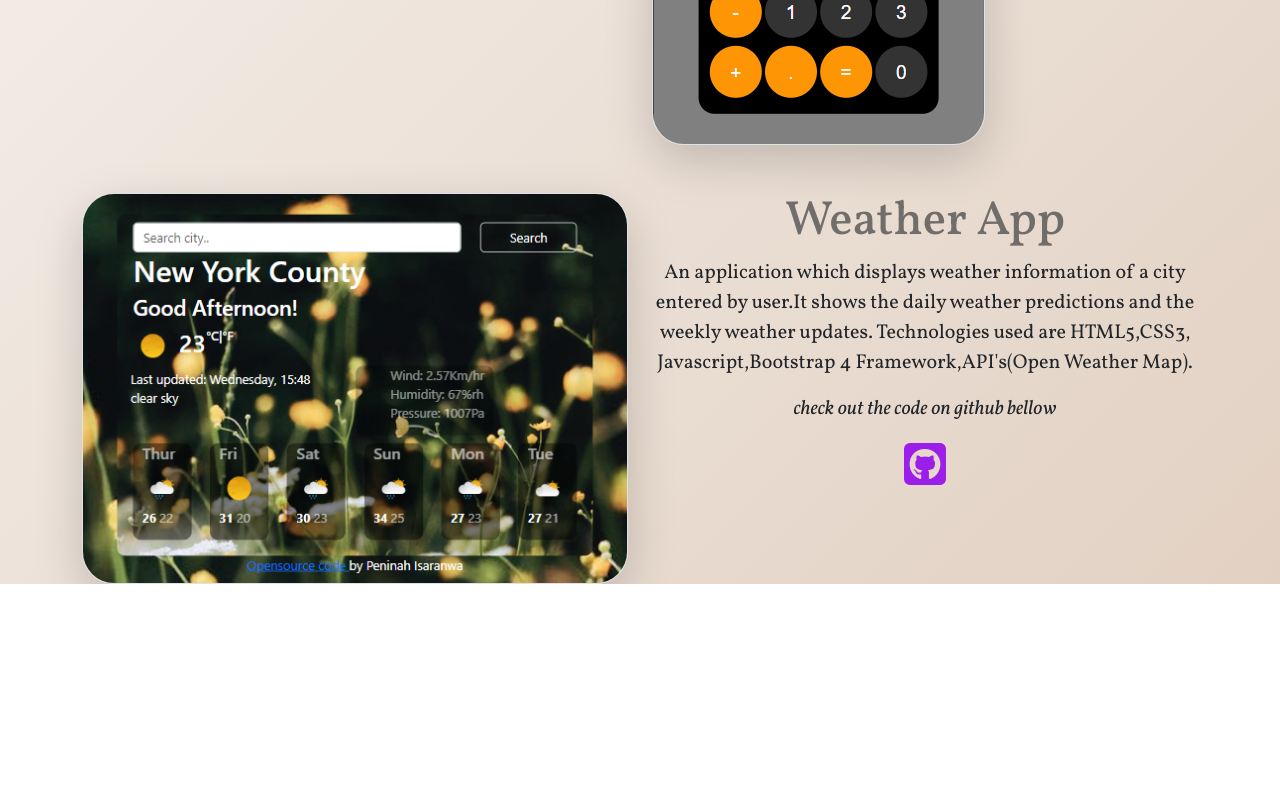
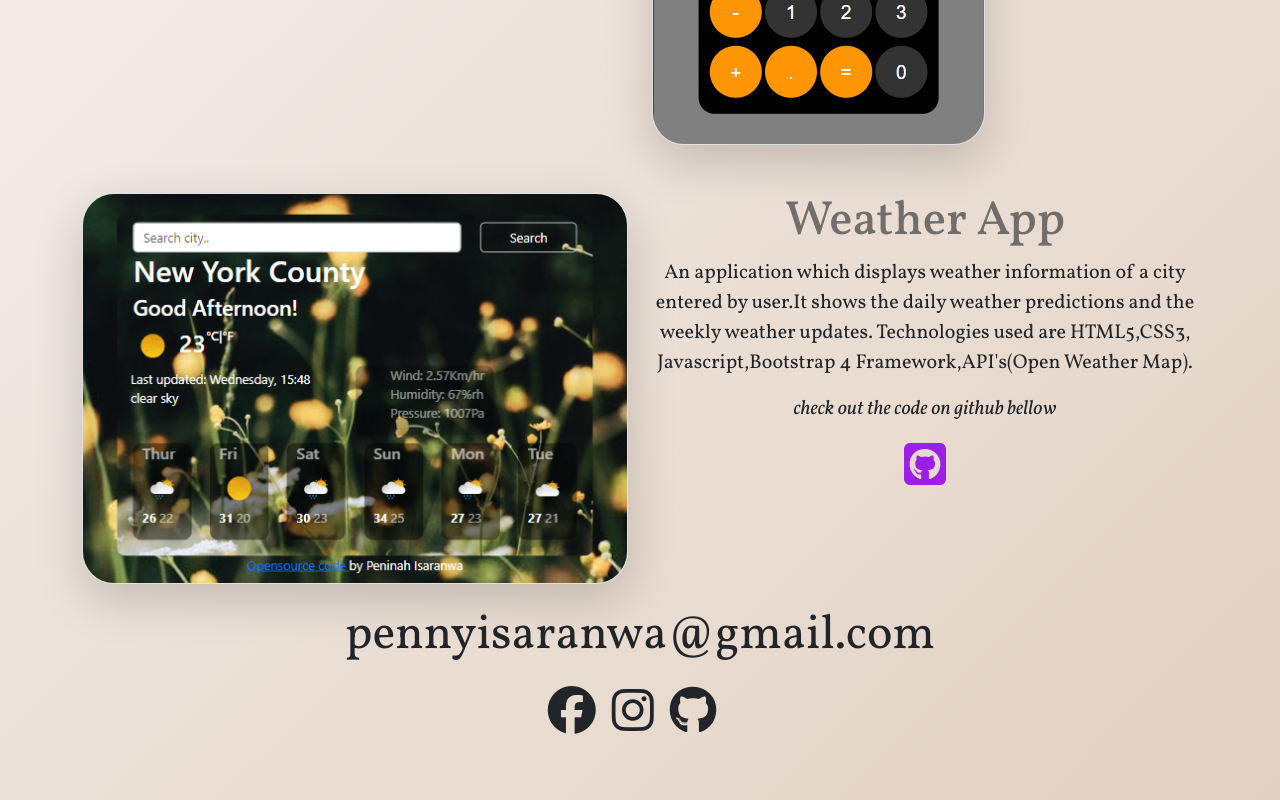
Before and after one commit to Isaranwa/my-portfolio, a plain HTML site: page index.html in a window 1280 px wide. Shown: the part 1282-2082 px from the top of the page. Before the commit the page ends 1866 px from the top, so only its background shows below. Drawn offline with nearby package versions, Linux system fonts and the light colour scheme.

Commit message:
Added footer

```diff
--- a/index.html
+++ b/index.html
@@ -130,5 +130,21 @@
         </div>
       </div>
     </div>
+    <footer>
+      <div class="d-flex justify-content-center mb-2 mt-3" id="email">
+        <a
+          href="mailto:pennyisaranwa@gmail.com "
+          class="text-decoration-none text-dark"
+          >pennyisaranwa@gmail.com</a
+        >
+      </div>
+      <div class="d-flex justify-content-center mb-5" id="icon">
+        <a href="#"><i class="fa-brands fa-facebook me-3 text-dark"></i></a>
+        <br />
+        <a href="#"><i class="fa-brands fa-instagram me-3 text-dark"></i></a>
+        <br />
+        <a href="#"><i class="fa-brands fa-github me-3 text-dark"></i></a>
+      </div>
+    </footer>
   </body>
 </html>
--- a/style.css
+++ b/style.css
@@ -37,6 +37,10 @@ p {
   font-size: 48px;
   color: #9b1fe8;
 }
+footer #icon {
+  font-size: 48px;
+  color: #9b1fe8;
+}
 .nav-color {
   background-color: #dc9aee;
 }
@@ -50,7 +54,11 @@ span {
   display: flex;
   justify-content: center;
 }
-
+footer #email {
+  text-decoration: none;
+  font-size: 48px;
+  color: #dc9aee;
+}
 #projects {
   margin: 20px;
   border-radius: 4px;
```
Also changed, not shown: contact.html (+0 -2 lines).
